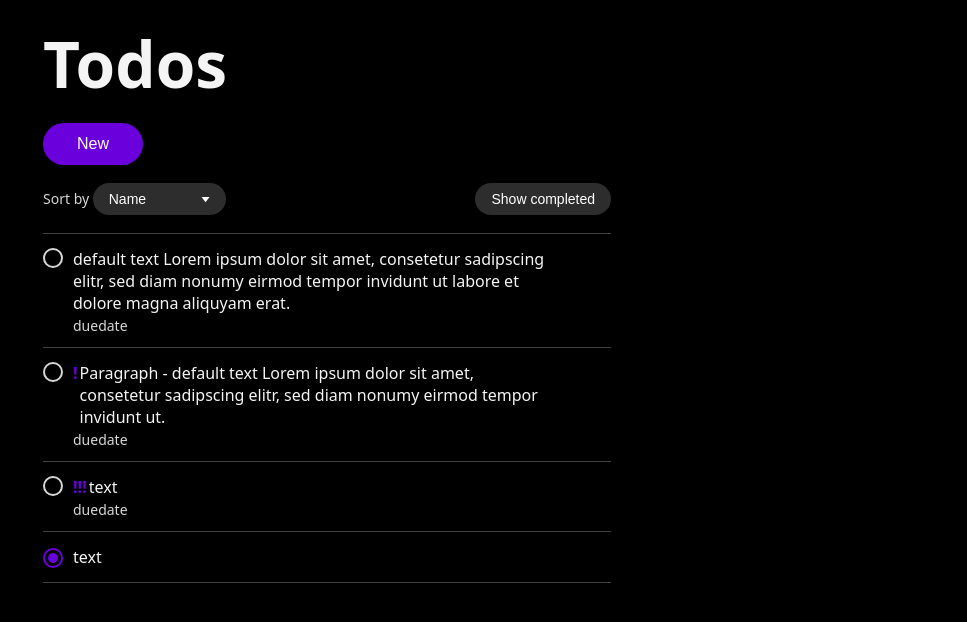
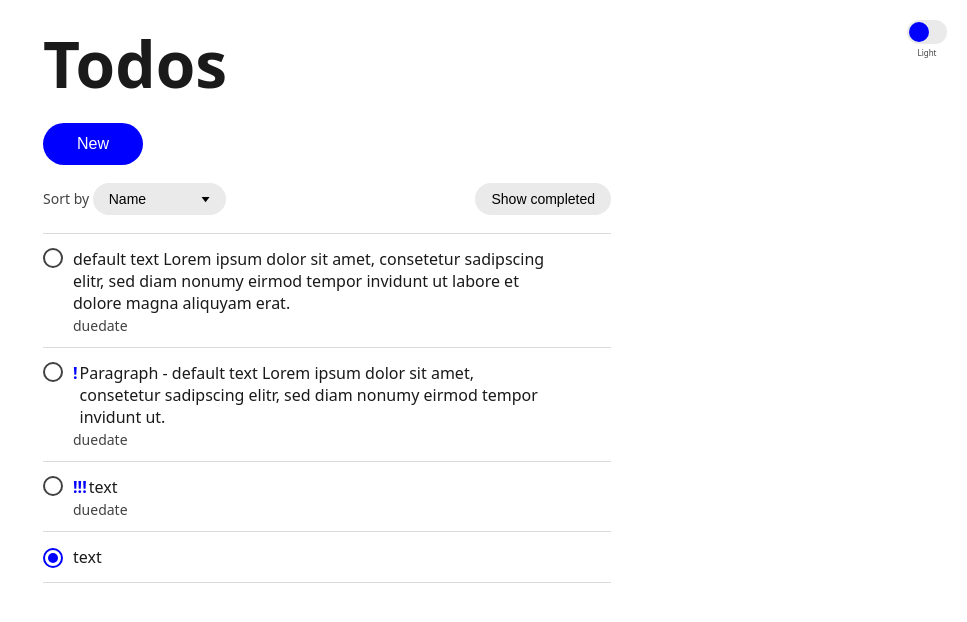
Before and after one commit to felixstr/casfee-project-1, a plain HTML site: page index.html in a window 1280 px wide. Shown: the whole page, without its empty margins (313-1280 px from the left). Drawn offline with Linux system fonts and the light colour scheme.

Commit message:
add mode toggle

```diff
--- a/css/layout.css
+++ b/css/layout.css
@@ -4,6 +4,12 @@
     padding-right: 1.6rem;
     max-width: 60rem;
     margin: 0 auto;
+}
+
+.l-mode-toggle {
+    position: absolute;
+    padding: 2rem;
+    right: 0;
 }
 
 .l-toolbar {
--- a/css/styles.css
+++ b/css/styles.css
@@ -2,6 +2,7 @@
 @import 'tokens.css';
 @import 'text.css';
 @import 'button.css';
+@import 'toggle.css';
 @import 'form.css';
 @import 'bullet.css';
 @import 'todo-item.css';
--- /dev/null
+++ b/css/toggle.css
@@ -0,0 +1,60 @@
+.toggle {
+    --toggle-height: 2.4rem;
+    --toggle-width: 4rem;
+    --toggle-padding: 0.2rem;
+    --toggle-button-size: calc(
+        var(--toggle-height) - (2 * var(--toggle-padding))
+    );
+}
+
+.toggle input {
+    position: absolute;
+    visibility: hidden;
+}
+
+.toggle label {
+    position: relative;
+    display: inline-block;
+    background: var(--color-secondary);
+    color: var(--color-on-secondary);
+    font-size: 0.8rem;
+    height: var(--toggle-height);
+    width: var(--toggle-width);
+    border-radius: var(--radius-round);
+    cursor: pointer;
+}
+
+.toggle label::after {
+    content: '';
+    position: absolute;
+    aspect-ratio: 1;
+    height: var(--toggle-button-size);
+    background: var(--color-primary-surface);
+    border-radius: var(--radius-round);
+    top: var(--toggle-padding);
+    left: 0;
+    transform: translateX(var(--toggle-padding));
+    transition: var(--transition-medium);
+}
+
+.toggle label::before {
+    content: attr(data-unchecked);
+    color: var(--color-on-surface-light);
+    position: absolute;
+    bottom: 0;
+    left: 50%;
+    transform: translate(-50%, 1.4rem);
+}
+
+.toggle input:checked + label::after {
+    transform: translateX(
+        calc(
+            var(--toggle-width) - var(--toggle-button-size) -
+                var(--toggle-padding)
+        )
+    );
+}
+
+.toggle input:checked + label::before {
+    content: attr(data-checked);
+}
--- a/css/tokens.css
+++ b/css/tokens.css
@@ -33,6 +33,8 @@
 
     /* transition */
     --transition-fast: all 0.1s ease;
+    --transition-medium: all 0.3s ease;
+    --transition-slow: all 1s ease;
 
     /* radius */
     --radius-small: 0.4rem;
--- a/index.html
+++ b/index.html
@@ -6,7 +6,18 @@
         <meta charset="utf-8" />
         <link href="css/styles.css" rel="stylesheet" />
     </head>
-    <body class="darkmode">
+    <body>
+        <div class="l-mode-toggle">
+            <div class="toggle">
+                <input id="toggle" type="checkbox" class="js-mode-toggle" />
+                <label
+                    for="toggle"
+                    data-checked="Dark"
+                    data-unchecked="Light"
+                ></label>
+            </div>
+        </div>
+
         <div class="l-wrapper">
             <h1>Todos</h1>
 
--- a/js/app.js
+++ b/js/app.js
@@ -1,8 +1,7 @@
 'use strict';
 
 document.addEventListener('DOMContentLoaded', function () {
-    console.log(document.querySelector('.textfield input[type=date]'));
-
+    // datefield helper
     const dateElements = document.querySelectorAll(
         '.textfield input[type=date]'
     );
@@ -12,4 +11,24 @@ document.addEventListener('DOMContentLoaded', function () {
         item.onblur = () =>
             item.value === '' ? (item.type = 'text') : (item.type = 'date');
     });
+
+    // mode toggle
+    const modeToggleElement = document.querySelector('.js-mode-toggle');
+    const bodyElement = document.querySelector('body');
+    let mode = localStorage.getItem('mode');
+    if (mode === null) {
+        mode = 'lightmode';
+        localStorage.setItem('mode', mode);
+    }
+    bodyElement.classList.add(mode);
+
+    if (modeToggleElement) {
+        modeToggleElement.checked = mode === 'darkmode';
+        modeToggleElement.onchange = () => {
+            bodyElement.classList.remove(mode);
+            mode = mode === 'lightmode' ? 'darkmode' : 'lightmode';
+            localStorage.setItem('mode', mode);
+            bodyElement.classList.add(mode);
+        };
+    }
 });
```
Also changed, not shown: form.html (+1 -1 lines), ui-library.html (+10 -0 lines).
